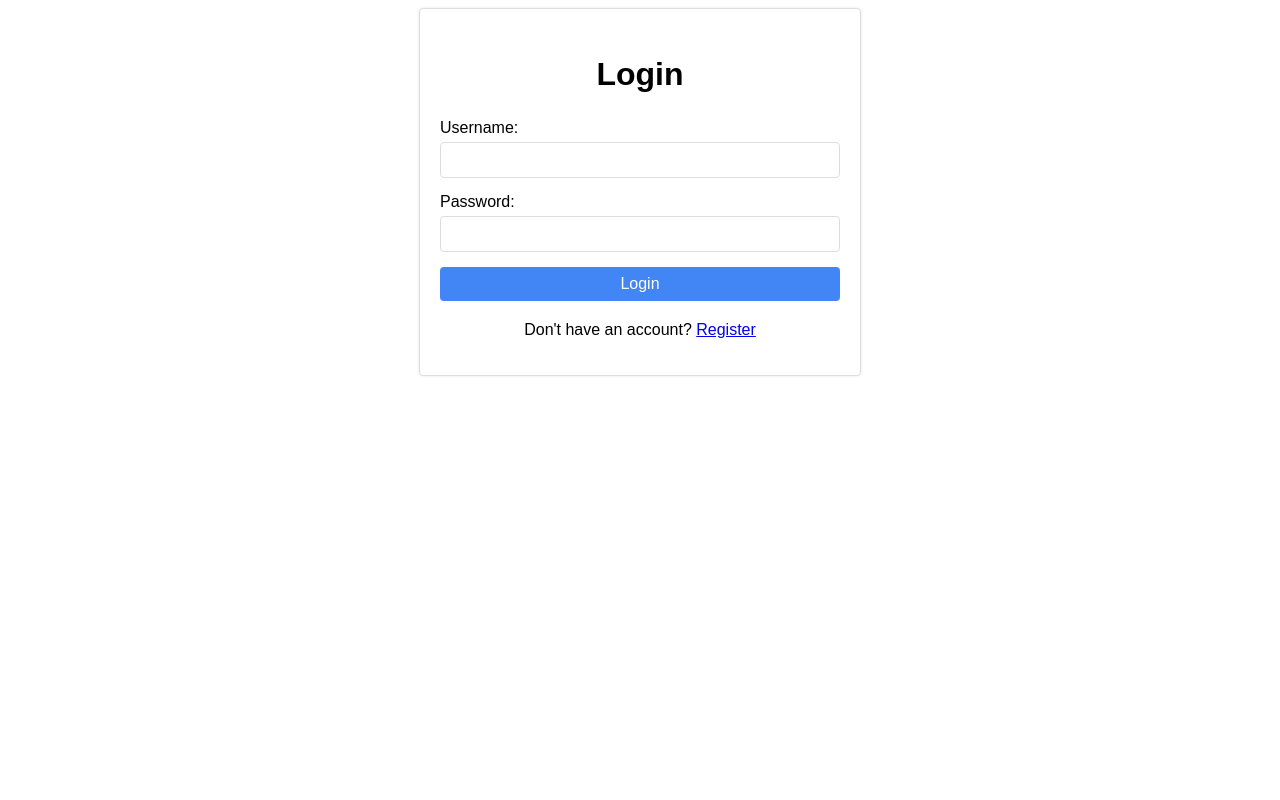
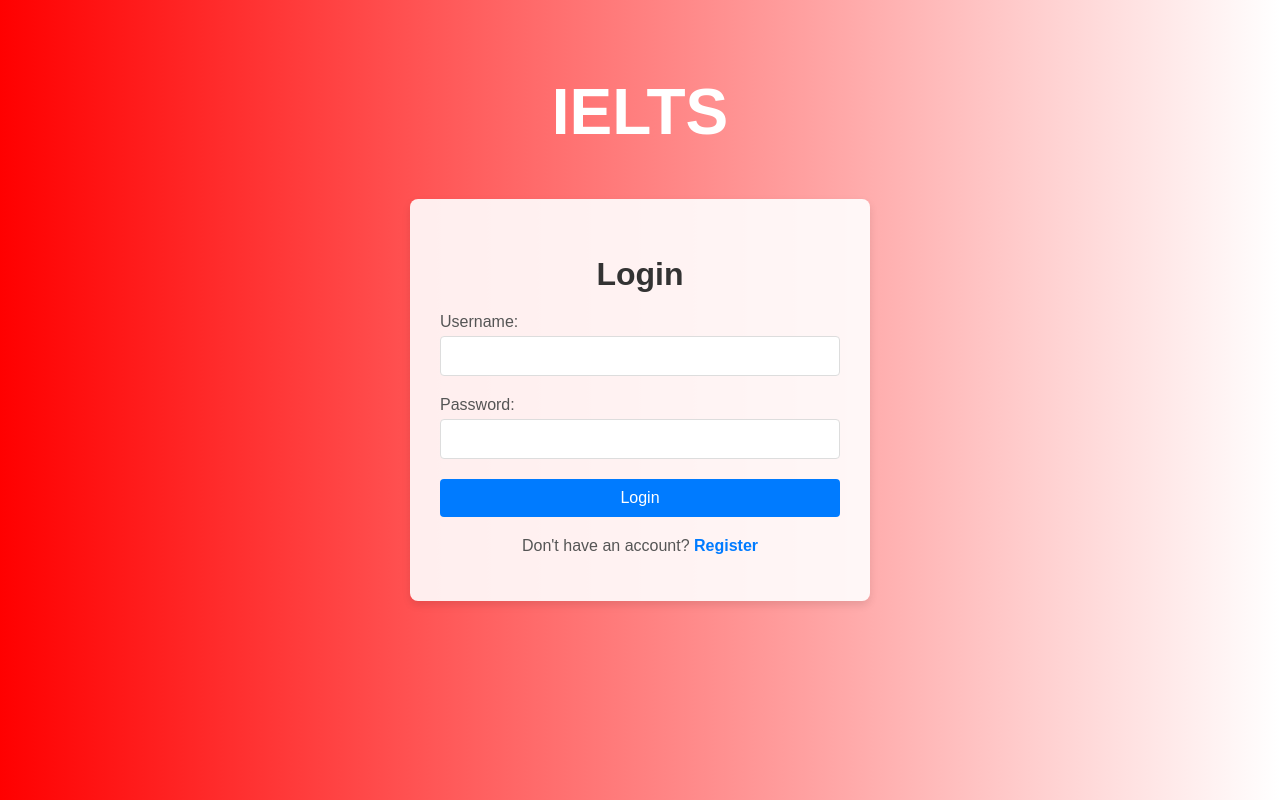
Before and after one commit to muqtadar8/IELTS_analytics, a Django app: page / in a window 1280 px wide. Run offline with Django 4.2, Linux system fonts and the light colour scheme.

Commit message:
Style changes to the login page

```diff
--- a/ielts/templates/login.html
+++ b/ielts/templates/login.html
@@ -6,74 +6,111 @@
   <title>Login</title>
   <style>
     body {
-      font-family: sans-serif;
+      font-family: 'Arial', sans-serif;
+      background: linear-gradient(to right, #ff0000, #ffffff); /* Red to white gradient */
+      color: #333; /* Dark text color */
+      margin: 0;
+      padding: 0;
+      display: flex;
+      align-items: center;
+      justify-content: center;
+      height: 100vh;
+      position: relative; /* Added for positioning the text */
+    }
+
+    .background-text {
+      position: absolute;
+      top: 75px;
+      left: 50%;
+      transform: translateX(-50%);
+      font-size: 4em;
+      font-weight: bold;
+      color: #fff; /* White text color */
+      text-align: center;
     }
 
     .login-container {
       width: 400px;
-      margin: 0 auto; /* Added for centering */
-      padding: 20px;
-      border: 1px solid #ddd;
-      border-radius: 4px;
-      box-shadow: 0px 0px 3px rgba(0, 0, 0, 0.1);
+      padding: 30px;
+      border-radius: 8px;
+      box-shadow: 0 4px 8px rgba(0, 0, 0, 0.1);
+      background-color: rgba(255, 255, 255, 0.9); /* Semi-transparent white background */
     }
 
     .login-heading {
       text-align: center;
       font-size: 2em;
       font-weight: bold;
+      color: #333; /* Dark text color */
+      margin-bottom: 20px;
     }
 
     .login-form {
       margin: 20px 0;
-      /* Added centering */
-      margin: 0 auto;
     }
 
     .form-group {
-      margin-bottom: 15px;
+      margin-bottom: 20px;
     }
 
     label {
       display: block;
       margin-bottom: 5px;
+      color: #555; /* Slightly darker text color */
     }
 
     input[type="text"],
     input[type="password"] {
-      width: 100%; /* Remove unnecessary class */
-      padding: 8px 12px;
-      border: 1px solid #ddd;
+      width: 100%;
+      padding: 10px;
+      border: 1px solid #ddd; /* Light gray border */
       border-radius: 4px;
       font-size: 16px;
-      box-sizing: border-box; /* Added for fixing overflow */
+      box-sizing: border-box;
     }
 
     .btn {
       display: block;
       width: 100%;
-      padding: 8px 12px;
+      padding: 10px;
       border: none;
       border-radius: 4px;
-      background-color: #4285f4;
-      color: #fff;
+      background-color: #007bff; /* Blue button color */
+      color: #fff; /* White text color */
       font-size: 16px;
       cursor: pointer;
     }
 
+    .btn:hover {
+      background-color: #0056b3; /* Darker blue on hover */
+    }
+
     .error-message {
-      color: red;
+      color: #dc3545; /* Red text color */
       font-weight: bold;
+      margin-bottom: 20px;
     }
 
     .register-link {
       text-align: center;
       margin-top: 20px;
+      color: #555; /* Slightly darker text color */
+    }
+
+    .register-link a {
+      color: #007bff; /* Blue link color */
+      text-decoration: none;
+      font-weight: bold;
+    }
+
+    .register-link a:hover {
+      text-decoration: underline;
     }
   </style>
 </head>
 <body>
   <main class="login-container">
+    <div class="background-text">IELTS</div>
     <h2 class="login-heading">Login</h2>
     <form method="post" class="login-form">
       {% csrf_token %}
@@ -91,3 +128,6 @@
       <button type="submit" class="btn btn-primary">Login</button>
     </form>
     <p class="register-link">Don't have an account? <a href="{% url 'register' %}">Register</a></p>
+  </main>
+</body>
+</html>
```
